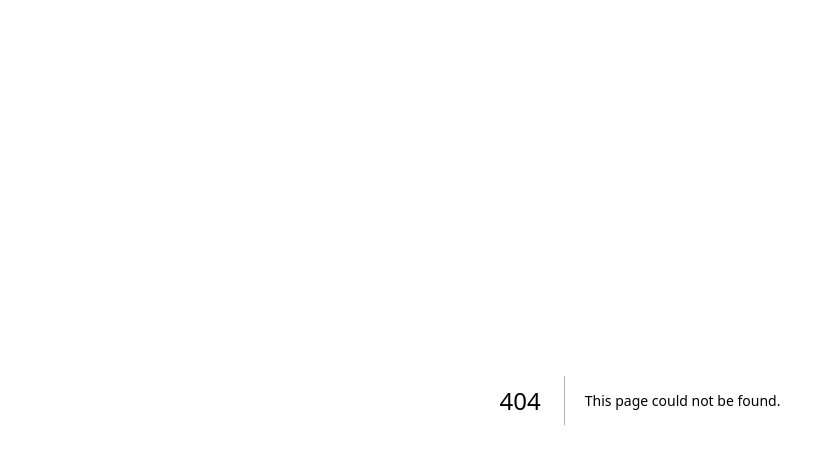
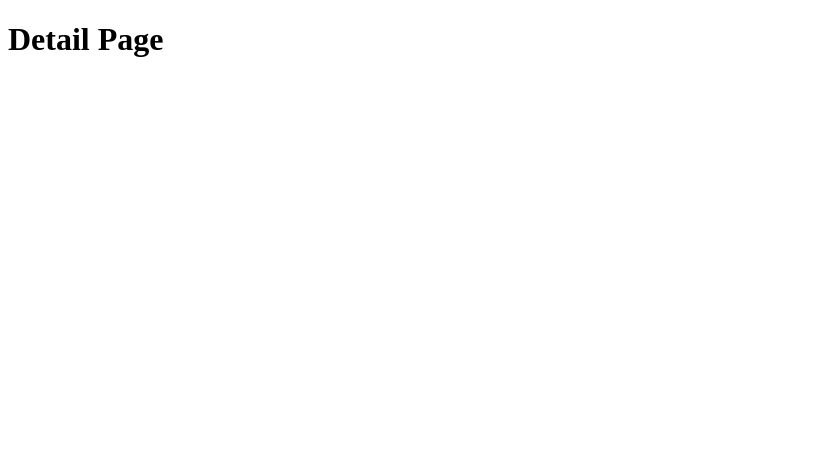
Before and after one commit to seunghee1108/tourmaps, a Next.js app: page /detail in a window 1280 px wide. Before the commit this address had no page. Shown: the top 464 px of the page, without its empty margins (0-835 px from the left). Built offline with nearby package versions, Linux system fonts and the light colour scheme.

Commit message:
디테일 페이지 테스트

```diff
--- /dev/null
+++ b/app/detail/page.tsx
@@ -0,0 +1,11 @@
+import React from 'react';
+
+const DetailPage: React.FC<{ title: string }> = ({ title }) => {
+  return (
+    <div>
+      <h1>Detail Page</h1>
+    </div>
+  );
+};
+
+export default DetailPage;
```
